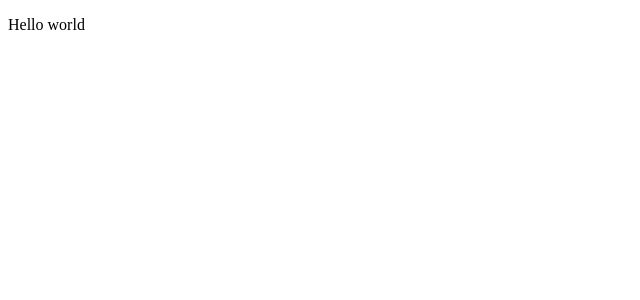
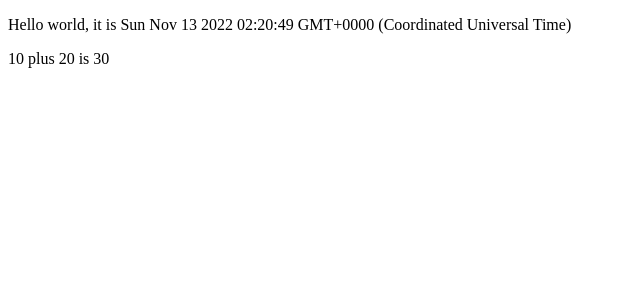
Before and after one commit to iamchicao/full-stack, a React (Create React App) app in the folder part1/: page / in a window 1280 px wide. Shown: the top 300 px of the page, without its empty margins (0-640 px from the left). Built offline with nearby package versions, Linux system fonts and the light colour scheme.

Commit message:
interpolation on App.js

```diff
--- a/part1/src/App.js
+++ b/part1/src/App.js
@@ -1,8 +1,14 @@
 const App = () => {
-  console.log("Hello from component")
+  const now = new Date()
+  const number1 = 10;
+  const number2 = 20;
+
   return (
     <div>
-      <p>Hello world</p>
+      <p>Hello world, it is {now.toString()}</p>
+      <p>
+        {number1} plus {number2} is {number1 + number2}
+      </p>
     </div>
   );
 };
```
